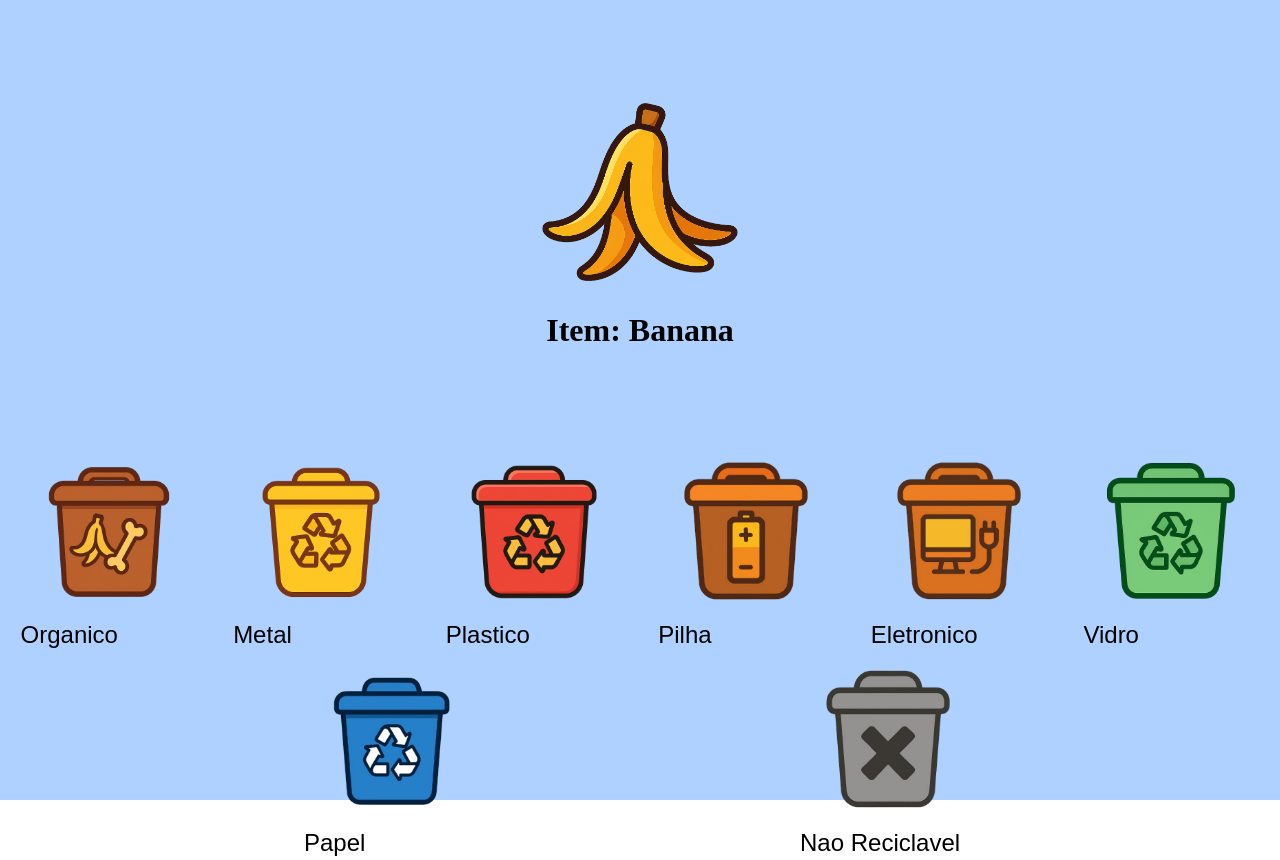
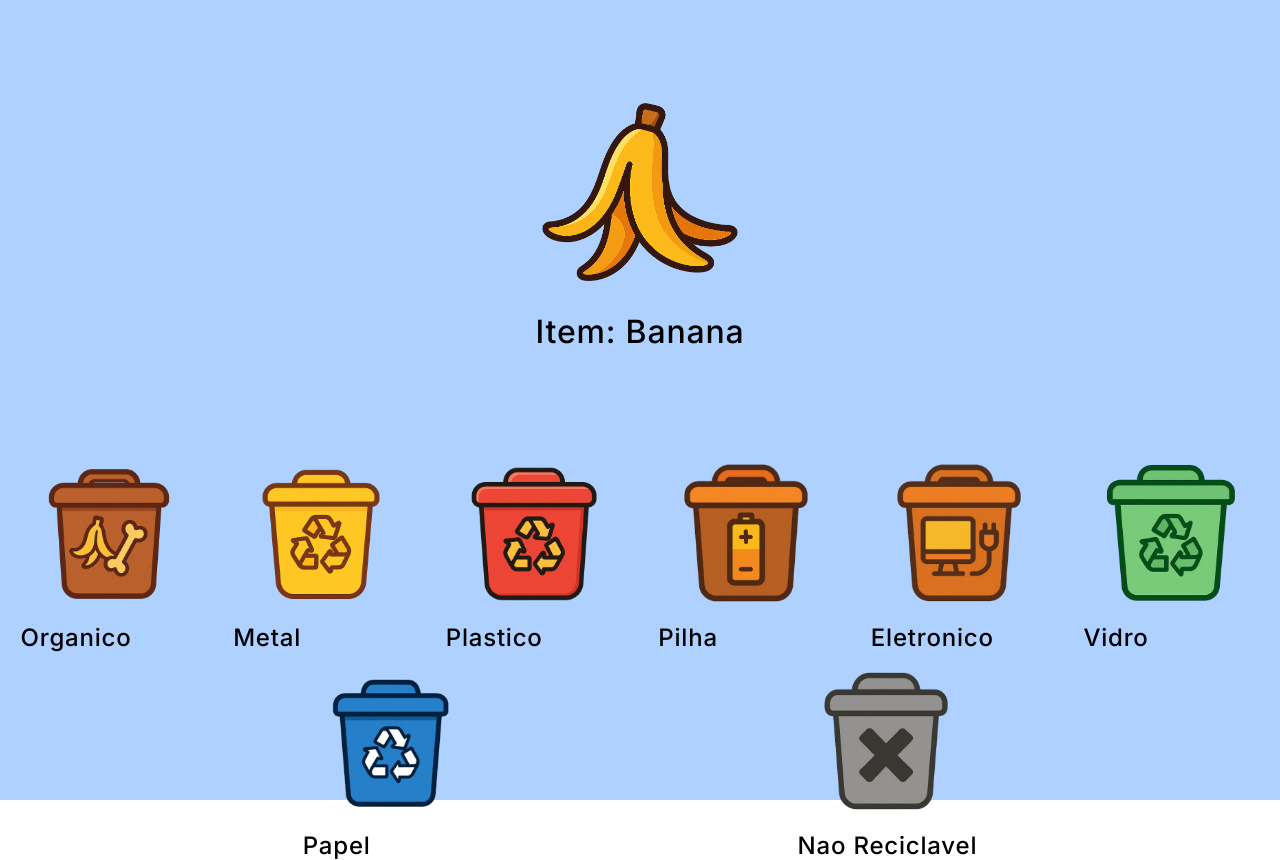
Before and after one commit to GabrielaOnaka/Seco_game_code, a React (Vite) app: page /Game in a window 1280 px wide. Built offline with nearby package versions, Linux system fonts and the light colour scheme.

Commit message:
global font changed

```diff
--- a/src/App.css
+++ b/src/App.css
@@ -1,3 +1,5 @@
+@import url("https://fonts.googleapis.com/css2?family=Inter:ital,opsz,wght@0,14..32,100..900;1,14..32,100..900&display=swap");
+
 * {
   margin: 0;
   padding: 0;
@@ -5,4 +7,10 @@
   -webkit-user-select: none; /* Safari */
   -ms-user-select: none; /* IE 10 and IE 11 */
   user-select: none; /* Standard syntax */
+
+  font-family: "Inter", sans-serif;
+  font-optical-sizing: auto;
+  font-weight: 500;
+  font-style: normal;
+  letter-spacing: 0.8px;
 }
--- a/src/pages/telaGame.tsx
+++ b/src/pages/telaGame.tsx
@@ -65,7 +65,10 @@
         <>
           <h1>Pontuação: {score}</h1>
           <div className="game_selected_item">
-            <img src={getImage(selectedItem.name)} alt="aaa" />
+            <img
+              src={getImage(selectedItem.name)}
+              alt={`${selectedItem.name} image`}
+            />
             <h1>Item: {selectedItem.name.replace(/_/g, " ")}</h1>
           </div>
 
```
